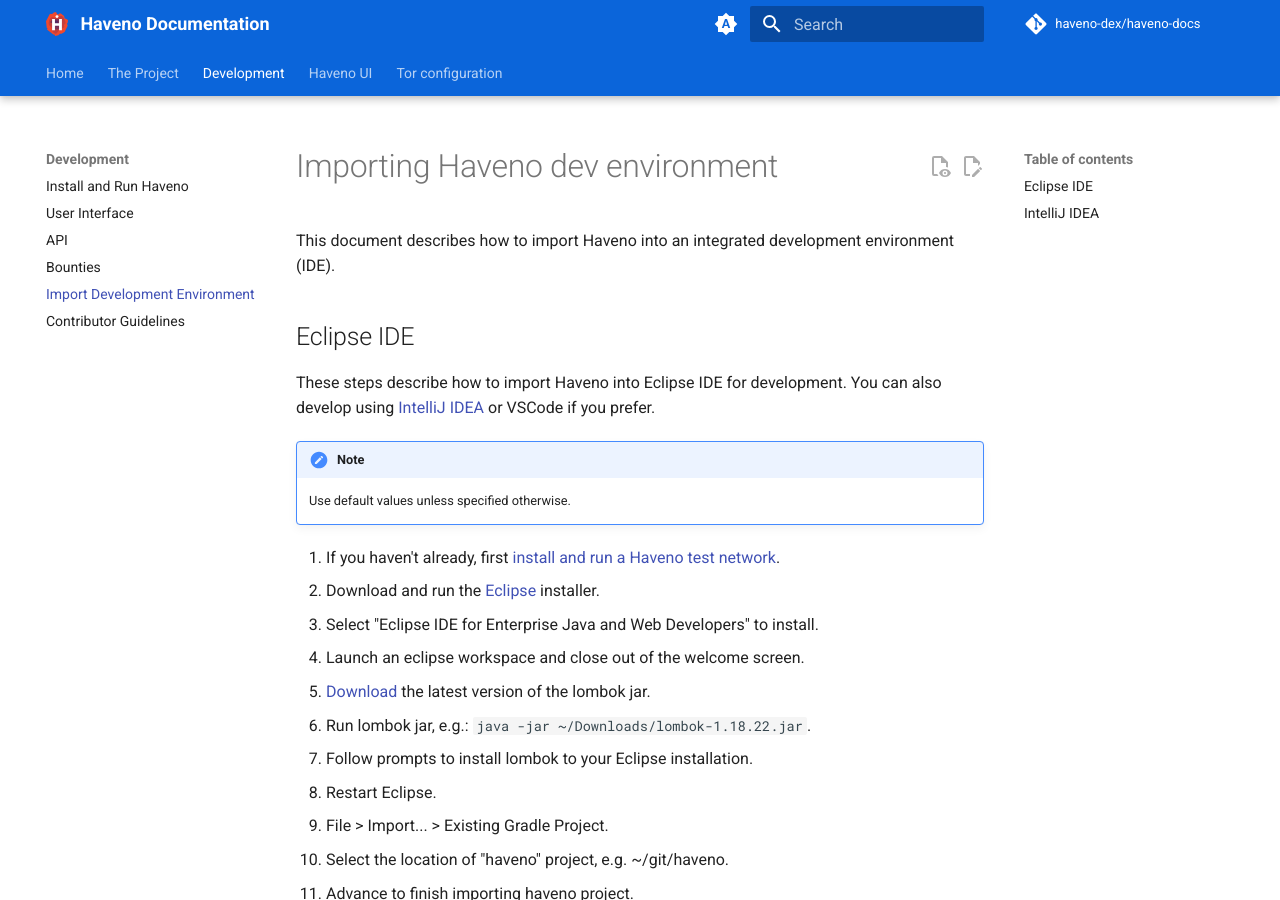
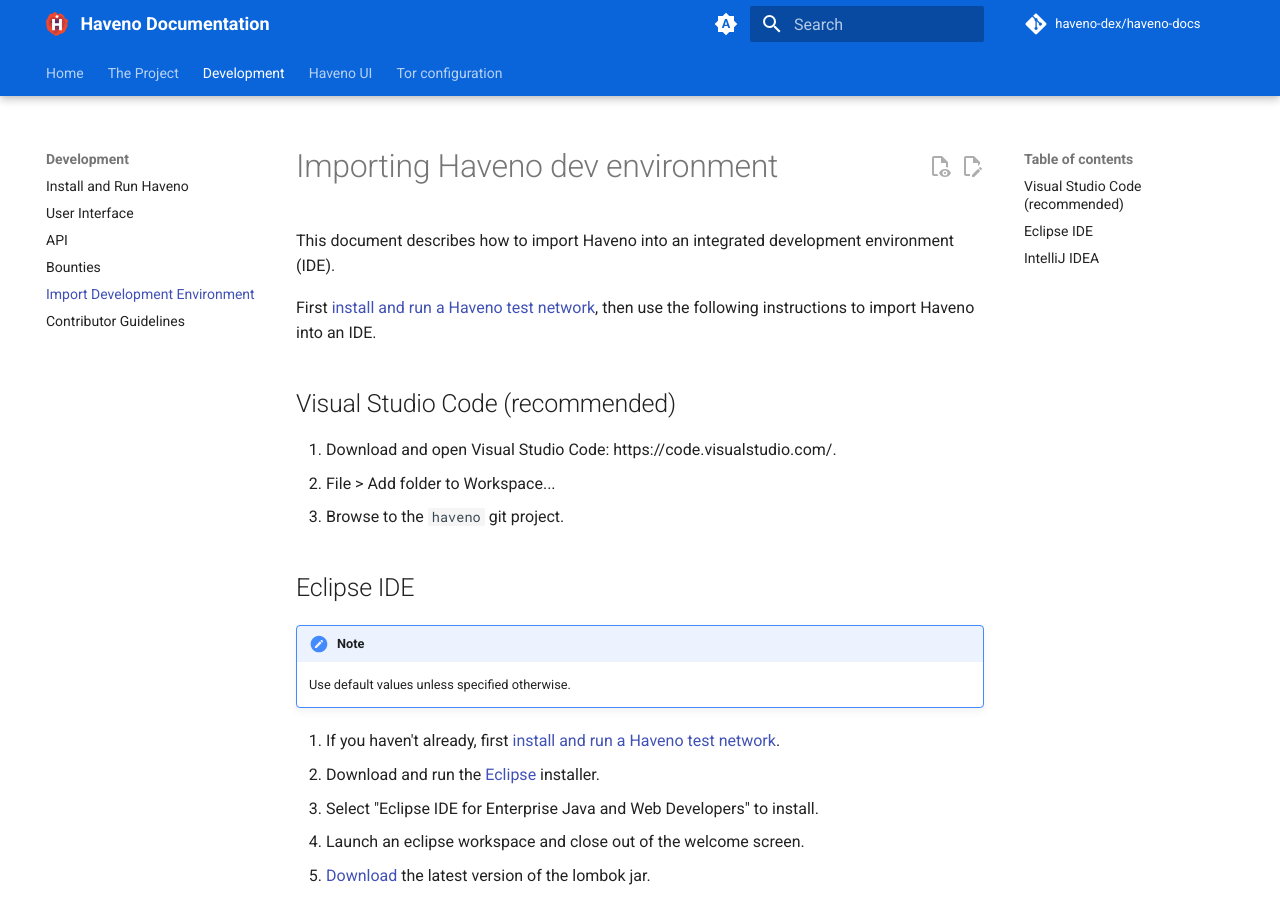
Before and after one commit to haveno-dex/haveno-docs, an MkDocs documentation site: the page built from docs/development/importing.md, in a window 1280 px wide and 900 px high. Built offline with MkDocs 1.6.1 and Material for MkDocs 9.7.7, drawn with Linux system fonts in a browser that asks for light colours; plug-ins that fetch from the network failed and are left out; comment, search, counter and statistics services are not loaded; the version menu is left out.

Commit message:
add vscode to IDE documentation

```diff
--- a/docs/development/importing.md
+++ b/docs/development/importing.md
@@ -2,9 +2,15 @@
 
 This document describes how to import Haveno into an integrated development environment (IDE).
 
+First [install and run a Haveno test network](installing.md), then use the following instructions to import Haveno into an IDE.
+
+## Visual Studio Code (recommended)
+
+1. Download and open Visual Studio Code: https://code.visualstudio.com/.
+2. File > Add folder to Workspace...
+3. Browse to the `haveno` git project.
+
 ## Eclipse IDE
-
-These steps describe how to import Haveno into Eclipse IDE for development. You can also develop using [IntelliJ IDEA](#intellij-idea) or VSCode if you prefer.
 
 !!! Note
     Use default values unless specified otherwise.
```
